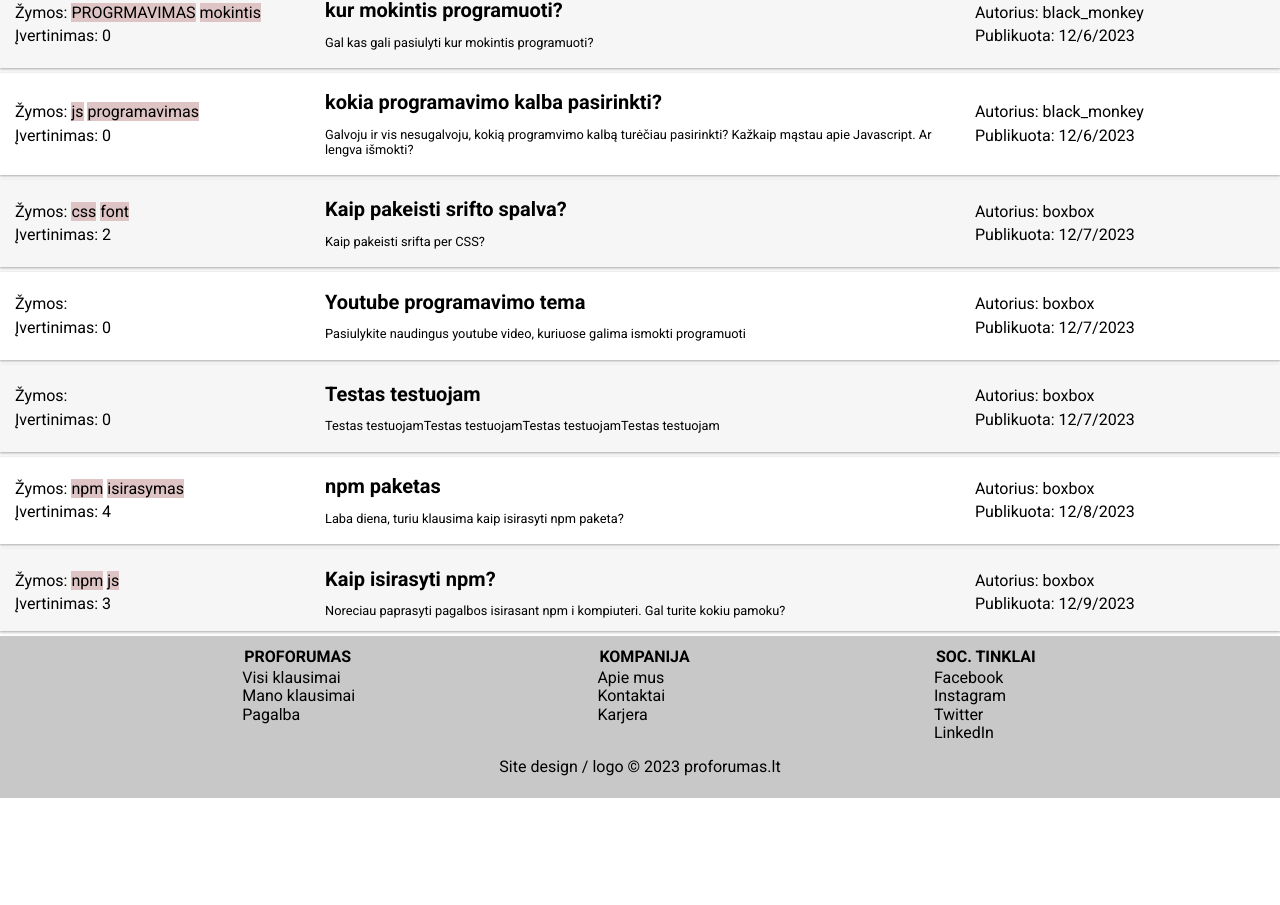
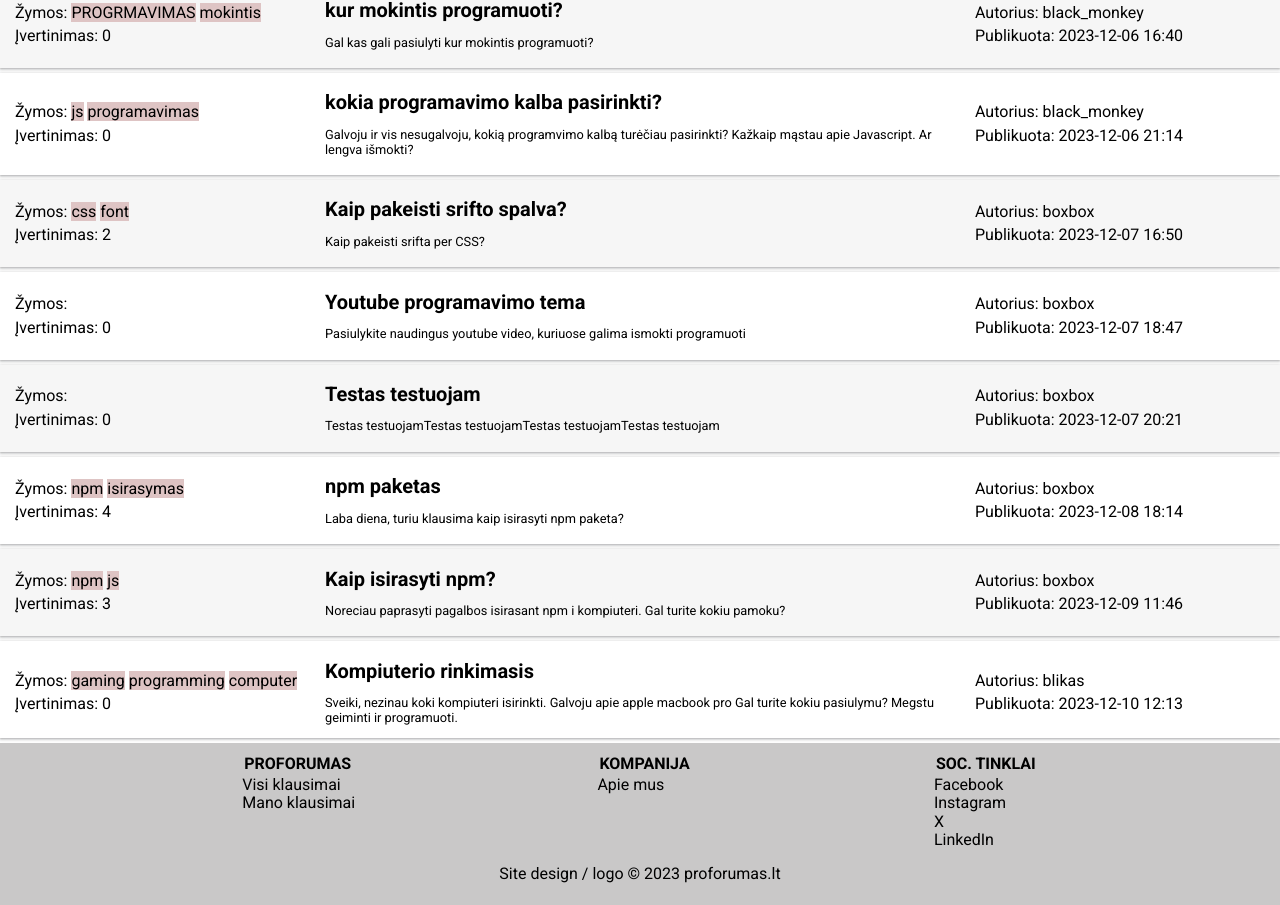
Before and after one commit to ignaspu/PROFORUMAS-Online-Developers-Forum, a React (Create React App) app: page / in a window 1280 px wide. Shown: the part 460-1365 px from the top of the page. Before the commit the page ends 1258 px from the top, so only its background shows below. Built offline with nearby package versions, Linux system fonts and the light colour scheme; data requests are answered from the project's data file; a web font is replaced by a local one.

Commit message:
pakoreguota publikavimo data, rodys laika

```diff
--- a/src/components/UI/footer/Footer.jsx
+++ b/src/components/UI/footer/Footer.jsx
@@ -1,3 +1,4 @@
+import { Link } from "react-router-dom";
 import styled from "styled-components";
 
 const StyledFooter = styled.footer`
@@ -32,26 +33,23 @@ const Footer = () => {
         <div>
           <h1>PROFORUMAS</h1>
           <ul>
-            <li>Visi klausimai</li>
-            <li>Mano klausimai</li>
-            <li>Pagalba</li>
+            <li><Link style={{ textDecoration: 'none', color: 'black' }} to="/">Visi klausimai</Link></li>
+            <li><Link style={{ textDecoration: 'none', color: 'black' }} to="/manoklausimai">Mano klausimai</Link></li>
           </ul>
         </div>
         <div>
           <h1>KOMPANIJA</h1>
           <ul>
-            <li>Apie mus</li>
-            <li>Kontaktai</li>
-            <li>Karjera</li>
+            <li><Link style={{ textDecoration: 'none', color: 'black' }} to="/apie">Apie mus</Link></li>
           </ul>
         </div>
         <div>
           <h1>SOC. TINKLAI</h1>
           <ul>
-            <li>Facebook</li>
-            <li>Instagram</li>
-            <li>Twitter</li>
-            <li>LinkedIn</li>
+            <li><Link style={{ textDecoration: 'none', color: 'black' }} to="https://www.facebook.com">Facebook</Link></li>
+            <li><Link style={{ textDecoration: 'none', color: 'black' }} to="https://www.instagram.com">Instagram</Link></li>
+            <li><Link style={{ textDecoration: 'none', color: 'black' }} to="https://www.x.com">X</Link></li>
+            <li><Link style={{ textDecoration: 'none', color: 'black' }} to="https://www.linkedin.com">LinkedIn</Link></li>
           </ul>
         </div>
       </div>
--- a/src/components/pages/uzduotiKlausima/UzduotiKlausima.jsx
+++ b/src/components/pages/uzduotiKlausima/UzduotiKlausima.jsx
@@ -40,6 +40,8 @@ const StyledAddFormPage = styled.main`
 
 const AddGame = () => {
 
+  const data = new Date().toISOString().slice(0,16).replace("T", " ");
+
   const { setTopics, TopicActionTypes } = useContext(TopicContext);
   const { loggedInUser } = useContext(UsersContext);
   const navigate = useNavigate();
@@ -79,7 +81,7 @@ const AddGame = () => {
         ...values,
         zymos: values.zymos.split(';'),
         autorius: loggedInUser.vartotojoVardas,
-        publikuota: new Date().toLocaleDateString(),
+        publikuota: data,
         balsuSkaicius: 0,
         isiminta: 0,
         ivertinimas: 0,
--- a/src/data.json
+++ b/src/data.json
@@ -39,6 +39,16 @@
       "registracijosData": "2023-12-07",
       "profilioNuotrauka": "https://thinksport.com.au/wp-content/uploads/2020/01/avatar-.jpg",
       "likedIds": ""
+    },
+    {
+      "id": "5e609912-2c9f-4431-90b1-b0723c8a0946",
+      "vartotojoVardas": "blikas",
+      "email": "blikas@blikas.lt",
+      "slaptazodis": "$2a$08$oyuOhRfgqcxDwKA3DxF3J.Iohv28VA7gPZnrwxjn5eLSqe6QwdnUq",
+      "amzius": 24,
+      "registracijosData": "2023-12-10",
+      "profilioNuotrauka": "https://wallpapers.com/images/hd/scary-profile-pictures-un3kefzpnw7idrn5.jpg",
+      "likedIds": ""
     }
   ],
   "topics": [
@@ -53,7 +63,7 @@
       ],
       "nuotrauka": "",
       "autorius": "mouse55",
-      "publikuota": "12/6/2023",
+      "publikuota": "2023-12-06 12:11",
       "balsuSkaicius": 0,
       "isiminta": 0,
       "ivertinimas": 11,
@@ -72,7 +82,7 @@
       ],
       "nuotrauka": "",
       "autorius": "andrius",
-      "publikuota": "12/6/2023",
+      "publikuota": "2023-12-06 13:32",
       "balsuSkaicius": 0,
       "isiminta": 0,
       "ivertinimas": 2,
@@ -91,7 +101,7 @@
       ],
       "nuotrauka": "",
       "autorius": "andrius",
-      "publikuota": "12/6/2023",
+      "publikuota": "2023-12-06 15:20",
       "balsuSkaicius": 0,
       "isiminta": 0,
       "ivertinimas": 1,
@@ -109,7 +119,7 @@
       ],
       "nuotrauka": "",
       "autorius": "black_monkey",
-      "publikuota": "12/6/2023",
+      "publikuota": "2023-12-06 16:40",
       "balsuSkaicius": 0,
       "isiminta": 0,
       "ivertinimas": 0,
@@ -128,7 +138,7 @@
       ],
       "nuotrauka": "https://www.lrt.lt/img/2019/12/02/560399-339184-1287x836.jpg",
       "autorius": "black_monkey",
-      "publikuota": "12/6/2023",
+      "publikuota": "2023-12-06 21:14",
       "balsuSkaicius": 0,
       "isiminta": 0,
       "ivertinimas": 0,
@@ -147,7 +157,7 @@
       ],
       "nuotrauka": "",
       "autorius": "boxbox",
-      "publikuota": "12/7/2023",
+      "publikuota": "2023-12-07 16:50",
       "balsuSkaicius": 0,
       "isiminta": 0,
       "ivertinimas": 2,
@@ -165,7 +175,7 @@
       ],
       "nuotrauka": "",
       "autorius": "boxbox",
-      "publikuota": "12/7/2023",
+      "publikuota": "2023-12-07 18:47",
       "balsuSkaicius": 0,
       "isiminta": 0,
       "ivertinimas": 0,
@@ -183,7 +193,7 @@
       ],
       "nuotrauka": "",
       "autorius": "boxbox",
-      "publikuota": "12/7/2023",
+      "publikuota": "2023-12-07 20:21",
       "balsuSkaicius": 0,
       "isiminta": 0,
       "ivertinimas": 0,
@@ -202,7 +212,7 @@
       ],
       "nuotrauka": "",
       "autorius": "boxbox",
-      "publikuota": "12/8/2023",
+      "publikuota": "2023-12-08 18:14",
       "balsuSkaicius": 0,
       "isiminta": 0,
       "ivertinimas": 4,
@@ -220,10 +230,29 @@
       ],
       "nuotrauka": "",
       "autorius": "boxbox",
-      "publikuota": "12/9/2023",
+      "publikuota": "2023-12-09 11:46",
       "balsuSkaicius": 0,
       "isiminta": 0,
       "ivertinimas": 3,
+      "redaguota": false,
+      "atsakyta": false
+    },
+    {
+      "id": "33c43d71-ed1e-462b-89cd-023f7045f907",
+      "userId": "5e609912-2c9f-4431-90b1-b0723c8a0946",
+      "pavadinimas": "Kompiuterio rinkimasis",
+      "aprasymas": "Sveiki, nezinau koki kompiuteri isirinkti. Galvoju apie apple macbook pro Gal turite kokiu pasiulymu? Megstu geiminti ir programuoti.",
+      "zymos": [
+        "gaming",
+        " programming",
+        " computer"
+      ],
+      "nuotrauka": "https://lt2.pigugroup.eu/colours/565/500/09/56550009/apple-macbook-pro-133-eng-silver-04800-pirkti_reference.jpg",
+      "autorius": "blikas",
+      "publikuota": "2023-12-10 12:13",
+      "balsuSkaicius": 0,
+      "isiminta": 0,
+      "ivertinimas": 0,
       "redaguota": false,
       "atsakyta": false
     }
```
